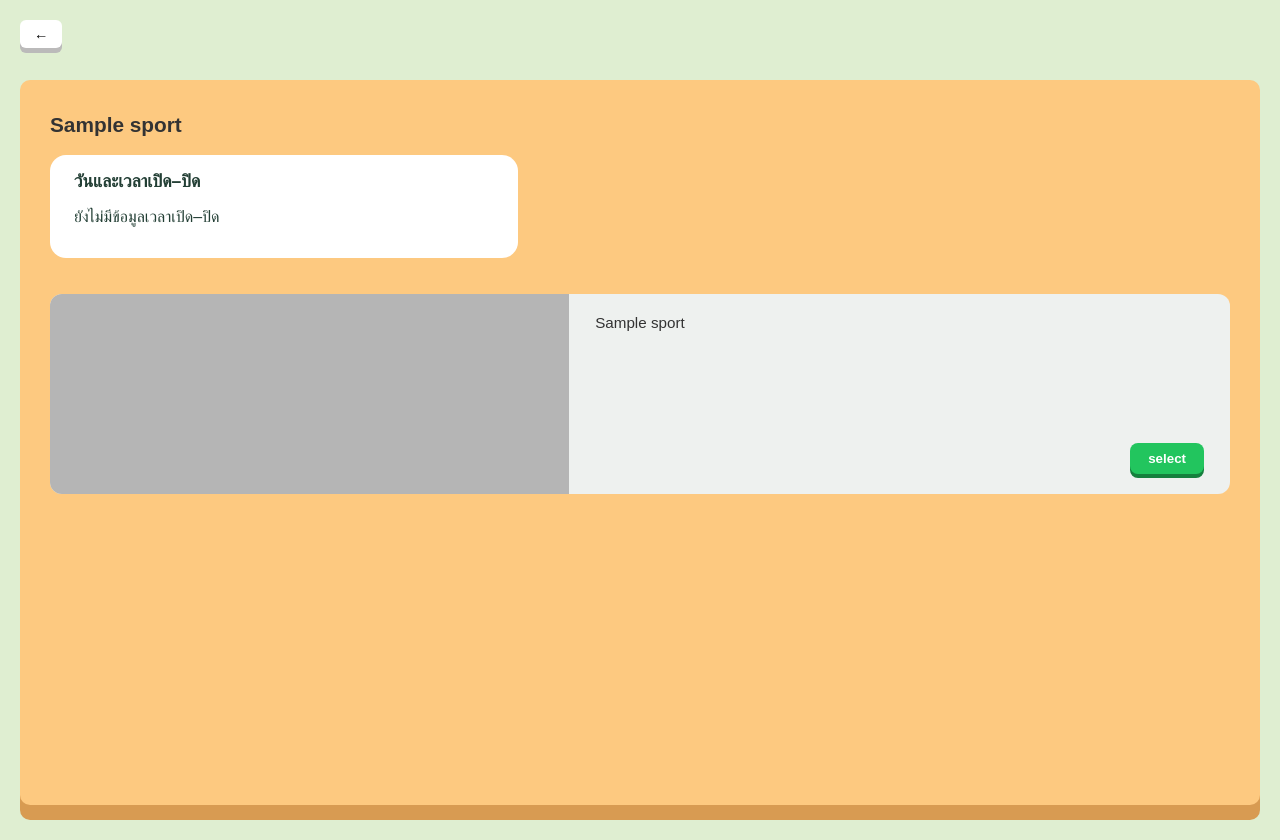
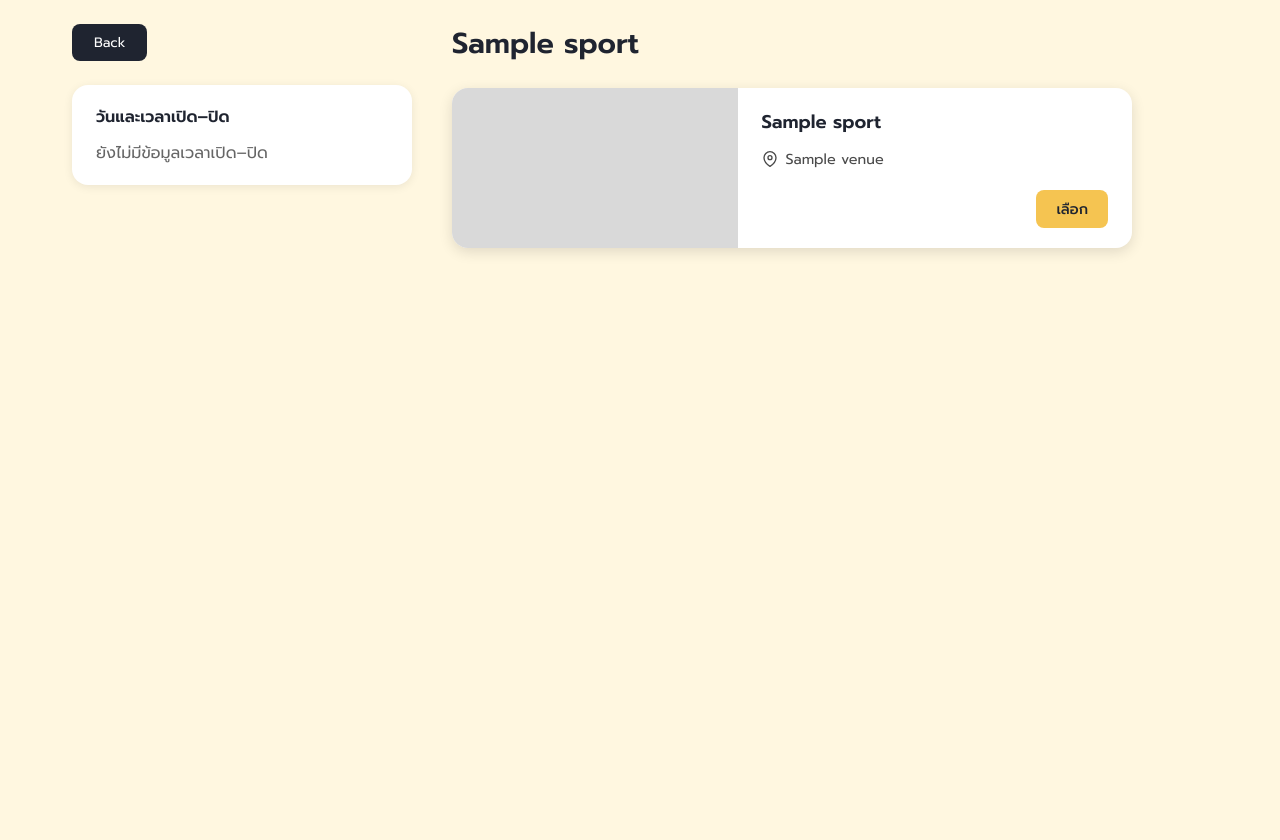
Before and after one commit to GearJP2/cs261, a Django app: page /venues/1/sports/1/ in a window 1280 px wide. After the commit the page ends 253 px from the top, so only its background shows below. Run offline with Django 5.2, Linux system fonts and the light colour scheme; tables that the repository leaves empty hold one stand-in row (values such as "Sample post"); data that the repository does not hold is empty; parts of the project's set-up code (start-up, migrations or seed data) failed here and were passed over.

Commit message:
feat(venues): redesign venue pages and add sport picker on map hover
- redesign venue_detail and sport_detail pages
- show sport tiles inside multi-sport buildings on hover
- add building name labels on the map
- make the back button on sport page return to the map

Co-Authored-By: Claude Sonnet 5.5 <noreply@anthropic.com>
Claude-Session: https://claude.ai/code/session_01FvfK47VMD5e7J8YdrdtNZo

```diff
--- a/backend/venues/views.py
+++ b/backend/venues/views.py
@@ -89,10 +89,7 @@ def sport_detail(request, venue_id, sport_id):
     hours = venue_obj.opening_hours.order_by("weekday", "opens_at")
 
     # A single-sport venue skips its venue page, so go back to the map
-    if len(venue["sports"]) > 1:
-        back_url = reverse("venues:venue_detail", args=[venue_id])
-    else:
-        back_url = reverse("venues:venue_map")
+    back_url = reverse("venues:venue_map")
     return render(
         request,
         "venues/sport_detail.html",
--- /dev/null
+++ b/frontend/static/css/venue_pages.css
@@ -0,0 +1,162 @@
+body.vu-page {
+  margin: 0;
+  background: #fff7e0;
+  color: #1f2430;
+  font-family: "Prompt", "Noto Sans Thai", sans-serif;
+  min-height: 100vh;
+  display: flex;
+  flex-direction: column;
+}
+
+.vu-wrap {
+  width: 100%;
+  max-width: 1200px;
+  margin: 0 auto;
+  padding: 24px 32px 48px;
+  box-sizing: border-box;
+}
+
+.vu-back {
+  display: inline-block;
+  background: #1f2430;
+  color: #fff;
+  padding: 8px 22px;
+  border-radius: 8px;
+  font-size: 0.85rem;
+  text-decoration: none;
+}
+
+.vu-title { font-size: 1.8rem; font-weight: 600; margin: 24px 0; }
+
+.vu-ico { width: 16px; height: 16px; flex: none; }
+
+.vu-meta {
+  display: flex;
+  align-items: center;
+  gap: 8px;
+  margin: 8px 0 0;
+  font-size: 0.9rem;
+  color: #4a4a4a;
+}
+
+.vu-card-title { font-size: 1.15rem; font-weight: 600; margin: 0 0 4px; }
+
+.vu-btn {
+  display: inline-block;
+  background: #f5c451;
+  color: #1f2430;
+  border: none;
+  border-radius: 8px;
+  padding: 8px 20px;
+  font: inherit;
+  font-size: 0.9rem;
+  font-weight: 500;
+  text-decoration: none;
+  cursor: pointer;
+}
+.vu-btn:hover { background: #f0b830; }
+
+/* หน้าอาคาร: การ์ดกีฬา */
+.vu-grid {
+  display: grid;
+  grid-template-columns: repeat(auto-fill, minmax(260px, 1fr));
+  gap: 28px;
+}
+
+.vu-card {
+  background: #fff;
+  border-radius: 16px;
+  box-shadow: 0 4px 14px rgba(0, 0, 0, 0.12);
+  overflow: hidden;
+  display: flex;
+  flex-direction: column;
+}
+
+.vu-card-img {
+  height: 170px;
+  background-color: #d9d9d9;
+  background-size: cover;
+  background-position: center;
+}
+
+.vu-card-body { padding: 16px 20px 18px; display: flex; flex-direction: column; flex: 1; }
+
+.vu-card-foot {
+  margin-top: auto;
+  padding-top: 16px;
+  display: flex;
+  justify-content: flex-end;
+  align-items: center;
+}
+.vu-card-foot--badge {
+  justify-content: space-between;
+  border-top: 1px solid #e5e5e5;
+  margin-top: 14px;
+}
+
+.vu-badge {
+  display: inline-flex;
+  align-items: center;
+  gap: 8px;
+  font-size: 0.95rem;
+}
+.vu-badge::before {
+  content: "";
+  width: 14px;
+  height: 14px;
+  border-radius: 50%;
+  background: #f2a7ae;
+}
+
+/* หน้ากีฬา: ซ้าย = เวลา, ขวา = รายการคอร์ต */
+.vu-sport-layout {
+  display: grid;
+  grid-template-columns: 340px minmax(0, 1fr);
+  gap: 40px;
+  align-items: start;
+}
+
+.vu-hours {
+  margin-top: 24px;
+  background: #fff;
+  border-radius: 16px;
+  padding: 20px 24px;
+  box-shadow: 0 2px 10px rgba(0, 0, 0, 0.08);
+}
+.vu-hours h2 { font-size: 1rem; font-weight: 600; margin: 0 0 12px; }
+.vu-hours ul { list-style: none; margin: 0; padding: 0; font-size: 0.95rem; }
+.vu-hours li { padding: 3px 0; }
+.vu-hours p { margin: 0; color: #666; }
+
+.vu-sport-main .vu-title { margin-top: 0; }
+
+.vu-list { display: flex; flex-direction: column; gap: 24px; max-width: 680px; }
+
+.vu-court {
+  display: flex;
+  background: #fff;
+  border-radius: 16px;
+  box-shadow: 0 4px 14px rgba(0, 0, 0, 0.12);
+  overflow: hidden;
+  min-height: 160px;
+}
+
+.vu-court-img {
+  flex: 0 0 42%;
+  background-color: #d9d9d9;
+  background-size: cover;
+  background-position: center;
+}
+
+.vu-court-body {
+  flex: 1;
+  padding: 20px 24px;
+  display: flex;
+  flex-direction: column;
+}
+.vu-court-body .vu-btn { align-self: flex-end; margin-top: auto; }
+
+@media (max-width: 800px) {
+  .vu-sport-layout { grid-template-columns: 1fr; gap: 0; }
+  .vu-wrap { padding: 16px; }
+}
--- /dev/null
+++ b/frontend/templates/venues/_icon_calendar.html
@@ -0,0 +1 @@
+<svg class="vu-ico" viewBox="0 0 24 24" fill="none" stroke="currentColor" stroke-width="2" stroke-linecap="round" stroke-linejoin="round" aria-hidden="true"><rect x="3" y="4" width="18" height="18" rx="2" ry="2"/><line x1="16" y1="2" x2="16" y2="6"/><line x1="8" y1="2" x2="8" y2="6"/><line x1="3" y1="10" x2="21" y2="10"/></svg>
--- /dev/null
+++ b/frontend/templates/venues/_icon_pin.html
@@ -0,0 +1 @@
+<svg class="vu-ico" viewBox="0 0 24 24" fill="none" stroke="currentColor" stroke-width="2" stroke-linecap="round" stroke-linejoin="round" aria-hidden="true"><path d="M21 10c0 7-9 13-9 13s-9-6-9-13a9 9 0 0 1 18 0z"/><circle cx="12" cy="10" r="3"/></svg>
--- a/frontend/templates/venues/sport_detail.html
+++ b/frontend/templates/venues/sport_detail.html
@@ -2,16 +2,19 @@
 {% load static %}
 
 {% block title %}{{ sport.name }} - {{ venue.name }}{% endblock %}
-{% block extra_css %}<link rel="stylesheet" href="{% static 'css/venues.css' %}">{% endblock %}
-{% block body_class %}venue-page gym-detail-page sport-page{% endblock %}
+{% block extra_css %}
+<link rel="stylesheet" href="https://fonts.googleapis.com/css2?family=Prompt:wght@400;500;600&display=swap">
+<link rel="stylesheet" href="{% static 'css/venues.css' %}">
+<link rel="stylesheet" href="{% static 'css/venue_pages.css' %}">
+{% endblock %}
+{% block body_class %}venue-page vu-page{% endblock %}
 
 {% block content %}
-<a href="{{ back_url }}" class="back-button">←</a>
-
-<div class="main-container">
-  <h1 class="sport-heading">{{ sport.name }}</h1>
-
-  <section class="opening-hours">
+<div class="vu-wrap">
+  <div class="vu-sport-layout">
+    <aside>
+      <a href="{{ back_url }}" class="vu-back">Back</a>
+      <section class="vu-hours">
         <h2>วันและเวลาเปิด–ปิด</h2>
         {% if hours %}
           <ul>
@@ -23,15 +26,26 @@
           <p>ยังไม่มีข้อมูลเวลาเปิด–ปิด</p>
         {% endif %}
       </section>
+    </aside>
 
+    <div class="vu-sport-main">
+      <h1 class="vu-title">{{ sport.name }}</h1>
+      <div class="vu-list">
         {% for court in sport.courts %}
-    <div class="sub-card-item">
-      <div class="sub-img-placeholder"{% if sport.image %} style="background-image: url('{% static 'css/images/' %}{{ sport.image }}');"{% endif %}></div>
-      <div class="sub-info">
-        <div class="sub-name">{{ court }}</div>
-        <button type="button" class="select-btn">select</button>
+          <article class="vu-court">
+            <div class="vu-court-img"{% if sport.image %} style="background-image: url('{% static 'css/images/' %}{{ sport.image }}');"{% endif %}></div>
+            <div class="vu-court-body">
+              <h2 class="vu-card-title">{{ court }}</h2>
+              <p class="vu-meta">{% include "venues/_icon_pin.html" %}<span>{{ venue.name }}</span></p>
+              {% if venue.hours %}
+                <p class="vu-meta">{% include "venues/_icon_calendar.html" %}<span>{{ venue.hours|join:", " }}</span></p>
+              {% endif %}
+              <button type="button" class="vu-btn">เลือก</button>
+            </div>
+          </article>
+        {% endfor %}
       </div>
     </div>
-  {% endfor %}
+  </div>
 </div>
 {% endblock %}
```
Also changed, not shown: frontend/static/css/venues.css (+71 -0 lines), frontend/templates/venues/venue_detail.html (+26 -19 lines), frontend/templates/venues/venue_map.html (+6 -1 lines). Lines whose indentation alone changed are shown as unchanged.
